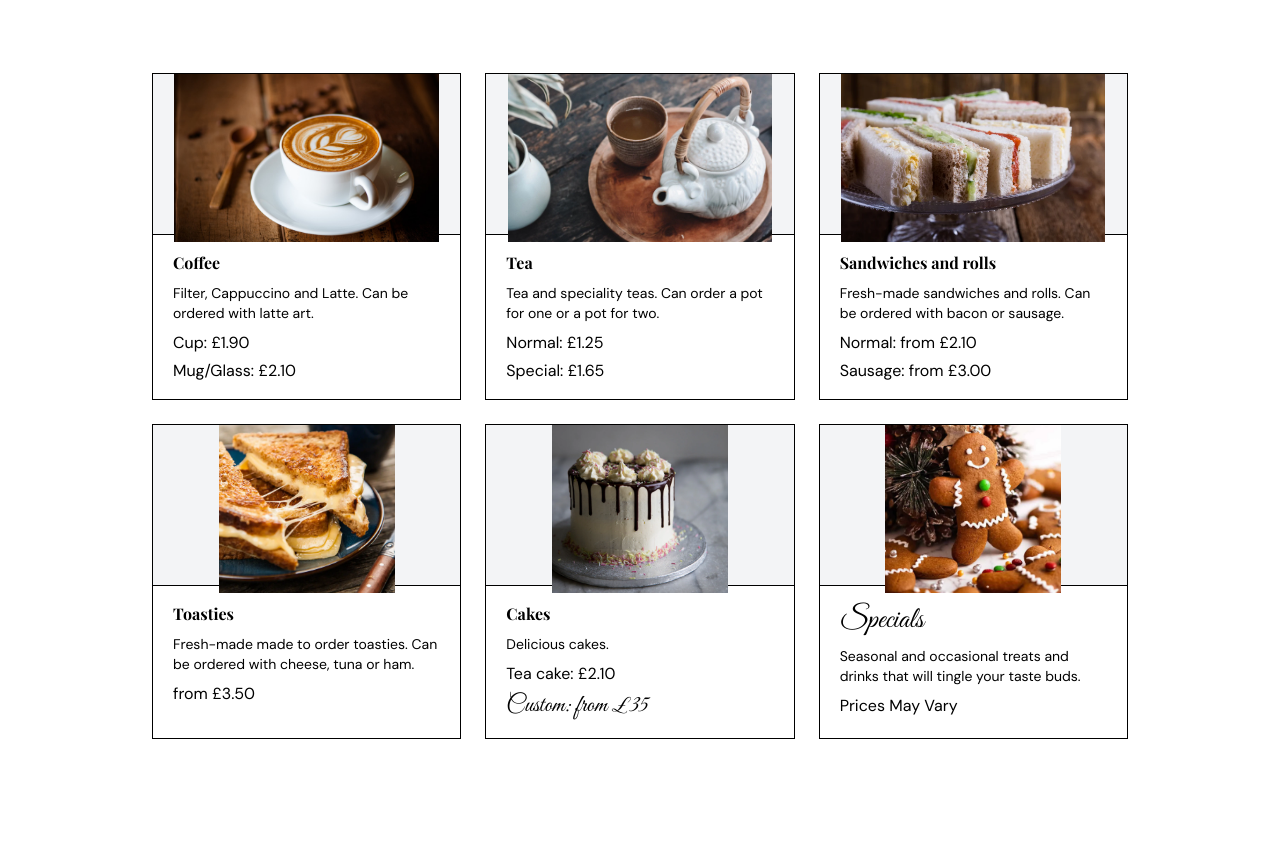
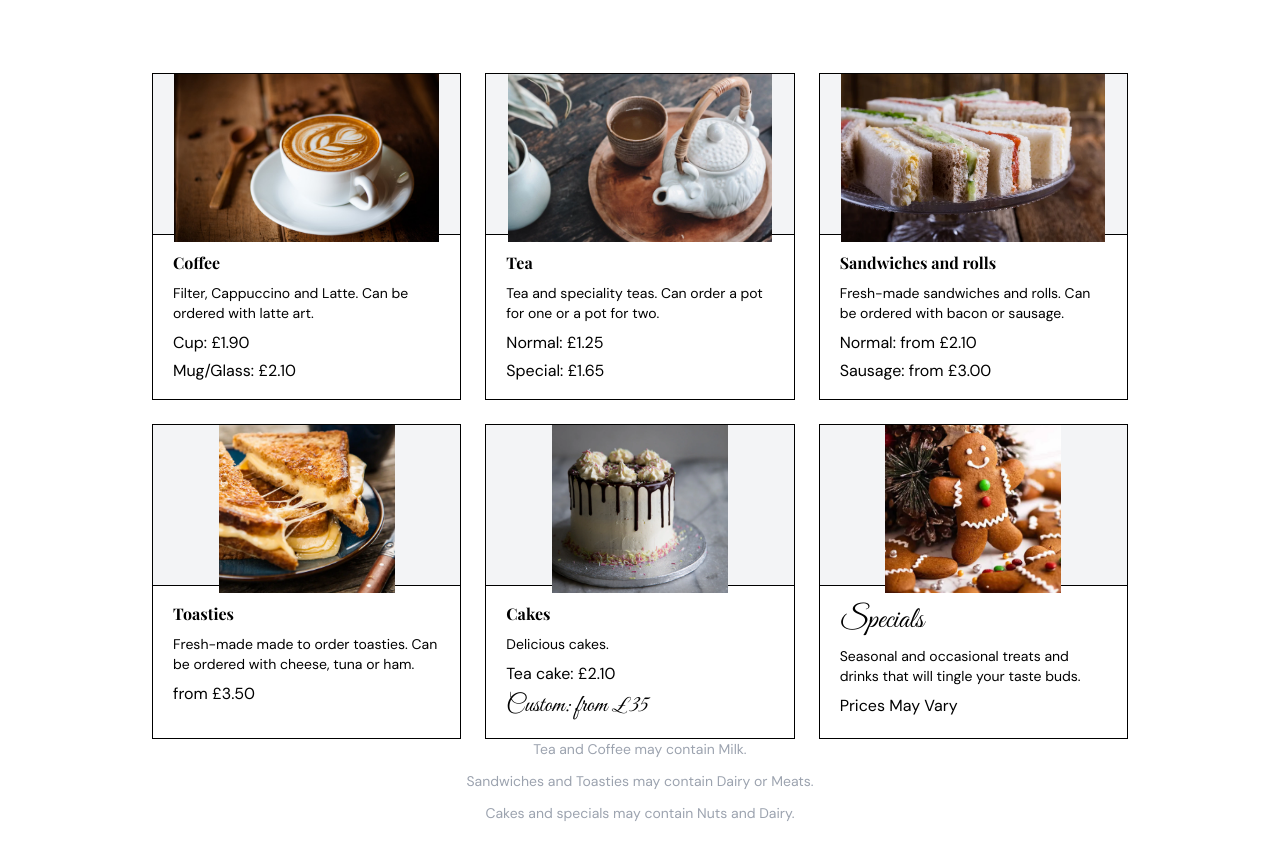
Before and after one commit to mo-chowd/DUXA2, a plain HTML site: page menu.html in a window 1280 px wide. Shown: the part 211-1070 px from the top of the page. Before the commit the page ends 1006 px from the top, so only its background shows below. Drawn offline with nearby package versions, Linux system fonts and the light colour scheme.

Commit message:
Add files via upload
Updated files

```diff
--- a/menu.html
+++ b/menu.html
@@ -122,6 +122,17 @@
 
     </div>
 
+    <section class="text-center">
+      <p class="text-gray-400 text-sm mb-3">
+        Tea and Coffee may contain Milk.
+      </p>
+      <p class="text-gray-400 text-sm mb-3">
+        Sandwiches and Toasties may contain Dairy or Meats.
+      </p>
+      <p class="text-gray-400 text-sm mb-3">
+        Cakes and specials may contain Nuts and Dairy.
+      </p>
+    </section>
   </main>
 
 </body>
```
